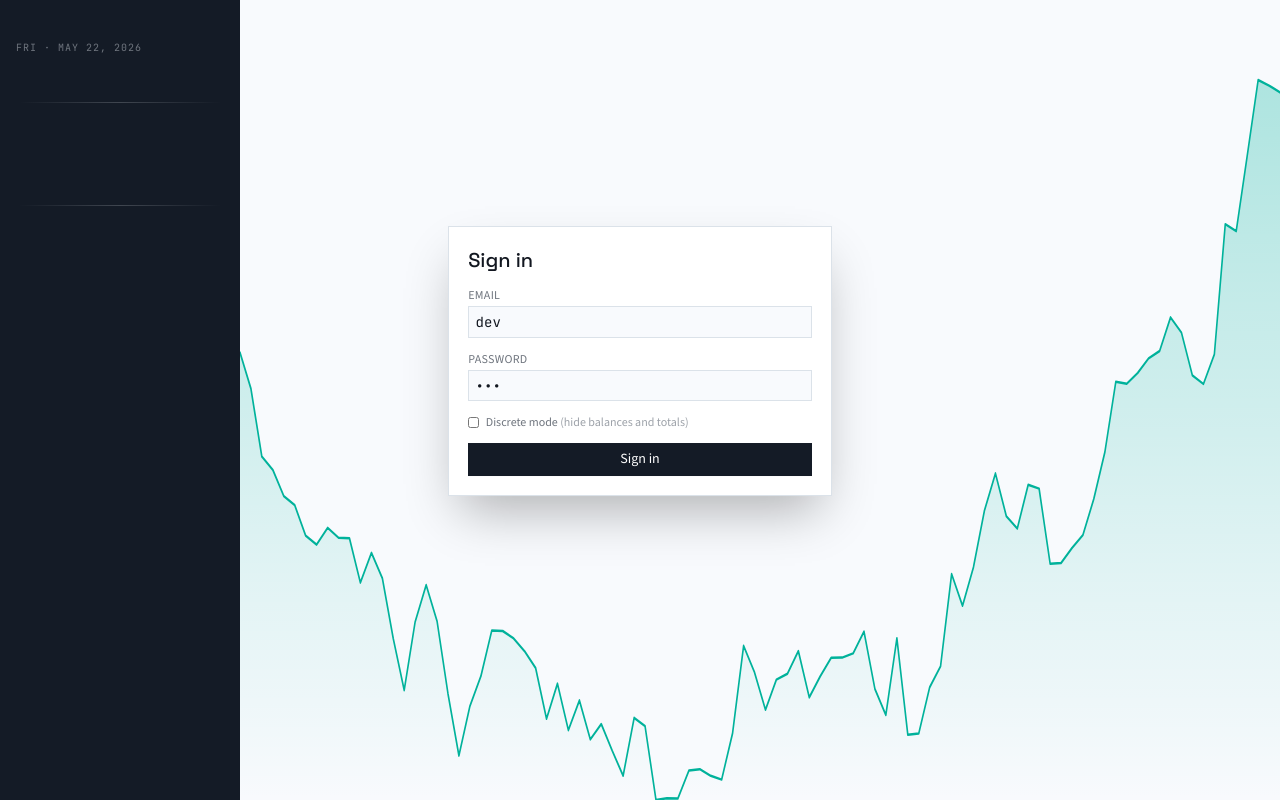
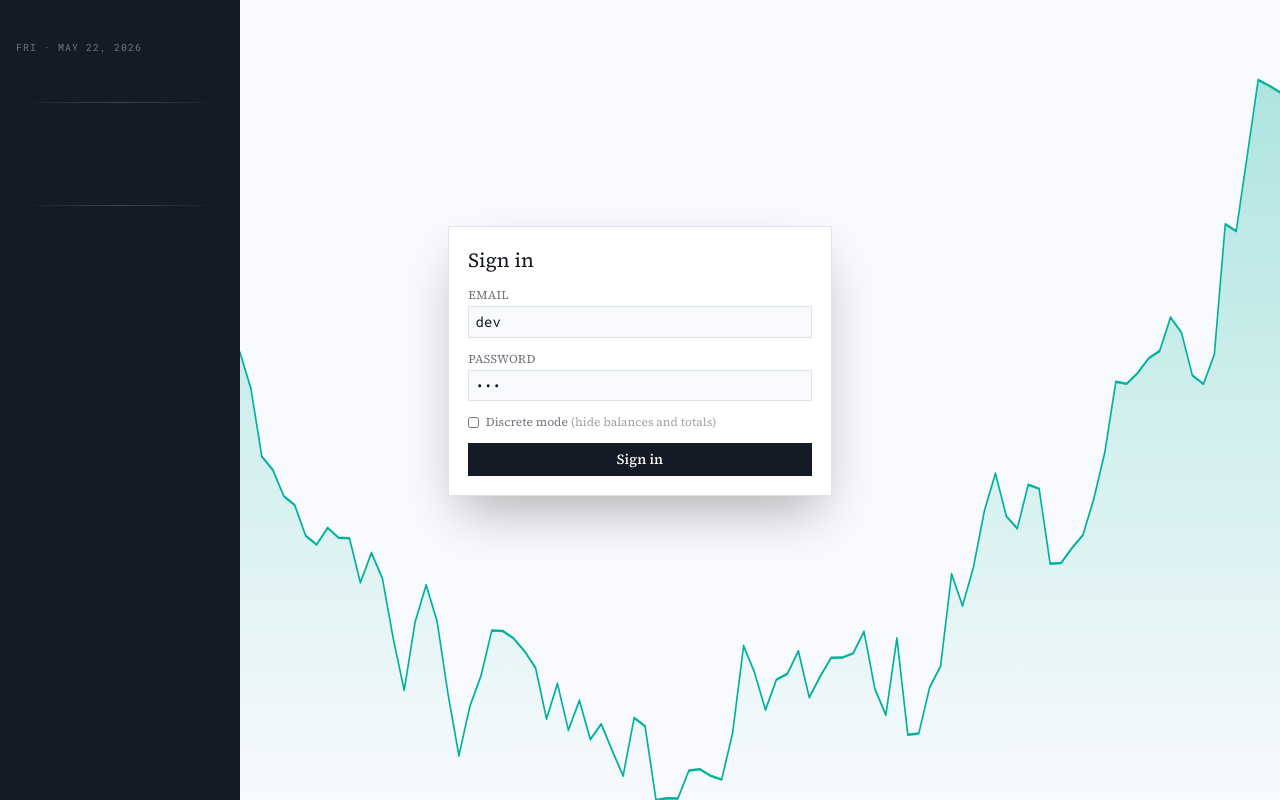
Before and after one commit to NathanSandum/finapp, a SvelteKit app in the folder frontend/: page /signin in a window 1280 px wide. Built offline with nearby package versions, Linux system fonts and the light colour scheme.

Commit message:
Font refresh + strip NetHero chart border (#68)
- Sidebar uses Inter Tight (sans) via new --font-ui token
- Body + headings use Source Serif 4
- Mono switches to Roboto Mono (open-zero by design)
- Drop OpenType slashed-zero feature globally on body
- Remove border around NetHero chart card

```diff
--- a/frontend/src/app.css
+++ b/frontend/src/app.css
@@ -23,9 +23,10 @@
 @theme {
 	--spacing: 0.2rem;
 
-	--font-display: 'Space Grotesk', ui-sans-serif, system-ui, -apple-system, 'Segoe UI', sans-serif;
-	--font-body: 'Source Sans 3', ui-sans-serif, system-ui, -apple-system, 'Segoe UI', sans-serif;
-	--font-mono: 'JetBrains Mono', ui-monospace, SFMono-Regular, Menlo, monospace;
+	--font-display: 'Source Serif 4', ui-serif, Georgia, 'Times New Roman', serif;
+	--font-body: 'Source Serif 4', ui-serif, Georgia, 'Times New Roman', serif;
+	--font-ui: 'Inter Tight', ui-sans-serif, system-ui, -apple-system, 'Segoe UI', sans-serif;
+	--font-mono: 'Roboto Mono', ui-monospace, SFMono-Regular, Menlo, monospace;
 
 	--color-surface: oklch(98.5% 0.005 250);
 	--color-surface-card: oklch(100% 0 0);
@@ -96,6 +97,7 @@
 
 body {
 	font-family: var(--font-body);
+	font-feature-settings: 'zero' 0;
 }
 
 h1,
--- a/frontend/src/app.html
+++ b/frontend/src/app.html
@@ -7,7 +7,7 @@
 		<link rel="preconnect" href="https://fonts.googleapis.com" />
 		<link rel="preconnect" href="https://fonts.gstatic.com" crossorigin />
 		<link
-			href="https://fonts.googleapis.com/css2?family=JetBrains+Mono:wght@400;500;600&family=Source+Sans+3:wght@400;500;600&family=Space+Grotesk:wght@500;600&display=swap"
+			href="https://fonts.googleapis.com/css2?family=Source+Serif+4:opsz,wght@8..60,400;8..60,500;8..60,600;8..60,700&family=Inter+Tight:wght@400;500;600;700&family=Roboto+Mono:wght@400;500;600&display=swap"
 			rel="stylesheet"
 		/>
 		%sveltekit.head%
--- a/frontend/src/lib/components/NetHero.svelte
+++ b/frontend/src/lib/components/NetHero.svelte
@@ -54,7 +54,7 @@
 	onDestroy(() => trailSlots.destroy());
 </script>
 
-<section class="relative shrink-0 overflow-hidden border border-border bg-surface-card">
+<section class="relative shrink-0 overflow-hidden bg-surface-card">
 	<div class="halo absolute left-5 top-4 z-10">
 		<p class="text-[10px] font-medium uppercase tracking-wide text-ink-muted">{label}</p>
 		<p
--- a/frontend/src/routes/+layout.svelte
+++ b/frontend/src/routes/+layout.svelte
@@ -12,7 +12,10 @@
 </svelte:head>
 
 <div class="grid h-screen w-screen grid-cols-[240px_1fr] bg-surface-card text-ink">
-	<aside class="flex flex-col bg-surface-inverse p-3 text-ink-inverse-body select-none">
+	<aside
+		class="flex flex-col bg-surface-inverse p-3 text-ink-inverse-body select-none"
+		style:font-family="var(--font-ui)"
+	>
 		<Sidebar />
 	</aside>
 	{@render children()}
```
